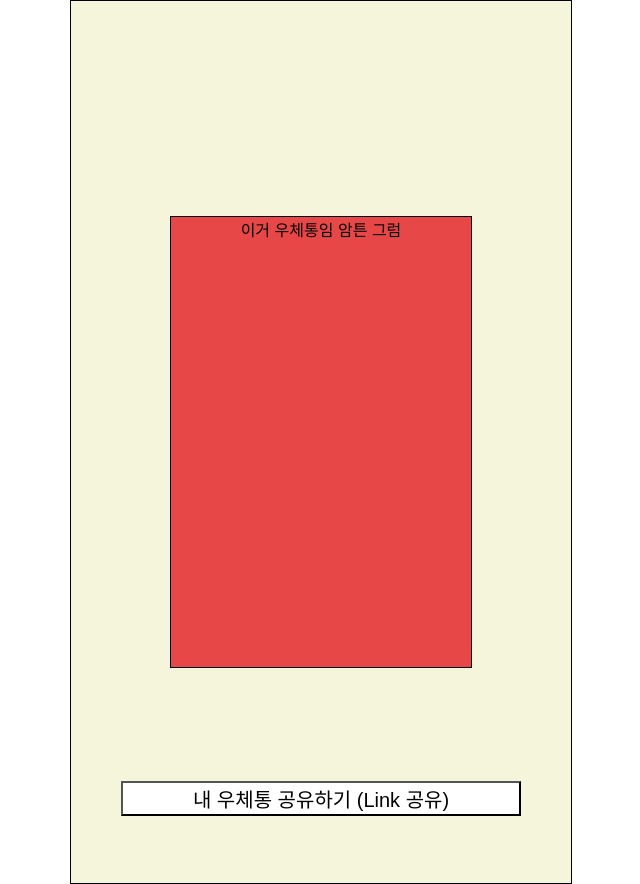
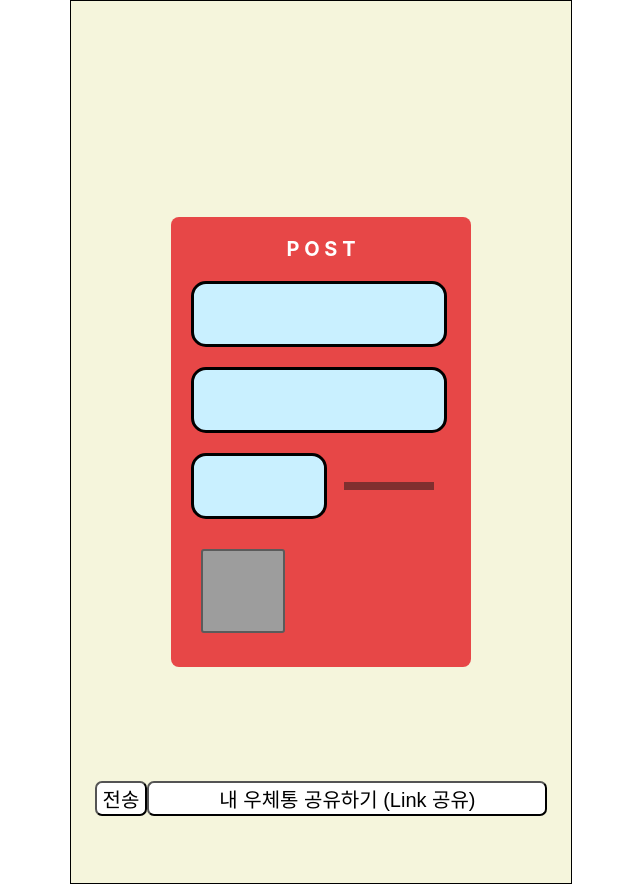
Before and after one commit to BronzeDevelopPot/-before-SlowMailBox, a React (Create React App) app in the folder frontend/slowmailbox/: page / in a window 1280 px wide. Shown: the whole page, without its empty margins (319-959 px from the left). Built offline with nearby package versions, Linux system fonts and the light colour scheme.

Commit message:
box commit

```diff
--- a/frontend/slowmailbox/src/component/main/main.css
+++ b/frontend/slowmailbox/src/component/main/main.css
@@ -20,14 +20,73 @@ main {
   bottom: 0;
   left: 0;
   right: 0;
-  border: black 1px solid;
-  background-color : rgb(231, 71, 71);
+  border-radius: 8px;
+  background-color: rgb(231, 71, 71);
 }
 
 .sharebutton {
   width: 400px;
   font-size: 20px;
   background-color: white;
+  border-radius: 7px;
 
-  margin-top : 780px;
+  margin-top: 780px;
+  cursor: pointer;
 }
+
+.sendbutton{
+  font-size: 20px;
+  border-radius:7px;
+  background-color: white;
+
+  margin-top: 600px;
+  cursor: pointer;
+}
+
+.post {
+  font-size: 20px;
+  font-weight: bold;
+  color: white;
+}
+
+.size1 {
+  width: 250px;
+  height: 60px;
+  border: black 3px solid;
+  border-radius: 15px;
+  background: rgb(201, 240, 255);
+
+  margin: 20px;
+}
+
+.size2 {
+  width: 130px;
+  height: 60px;
+  border: black 3px solid;
+  border-radius: 15px;
+  background: rgb(201, 240, 255);
+
+  margin-left: 20px;
+}
+
+.line {
+  display: flex;
+  margin-right : 20px;
+}
+
+.wayin {
+  width: 90px;
+  height: 8px;
+  background: rgb(128, 47, 47);
+
+  margin : auto;
+}
+.wayout {
+  margin: 30px;
+
+  width : 80px;
+  height: 80px;
+  border: rgb(91, 91, 91) 2px solid;
+  border-radius: 3px;
+  background: rgb(157, 157, 157);
+}
--- a/frontend/slowmailbox/src/component/main/main.jsx
+++ b/frontend/slowmailbox/src/component/main/main.jsx
@@ -3,7 +3,21 @@ import "./main.css";
 const Main = () => {
   return (
     <main>
-      <div className="mailbox">이거 우체통임 암튼 그럼</div>
+      <div className="mailbox">
+        <p className="post">P O S T</p>
+
+        <div className="size1"></div>
+        <div className="size1"></div>
+
+        <div className="line">
+          <div className="size2"></div>
+          <div className="wayin"></div>
+        </div>
+
+        <div className="wayout"></div>
+      </div>
+
+      <button className="sendbutton">전송</button>
       <button className="sharebutton">내 우체통 공유하기 (Link 공유)</button>
     </main>
   );
```
